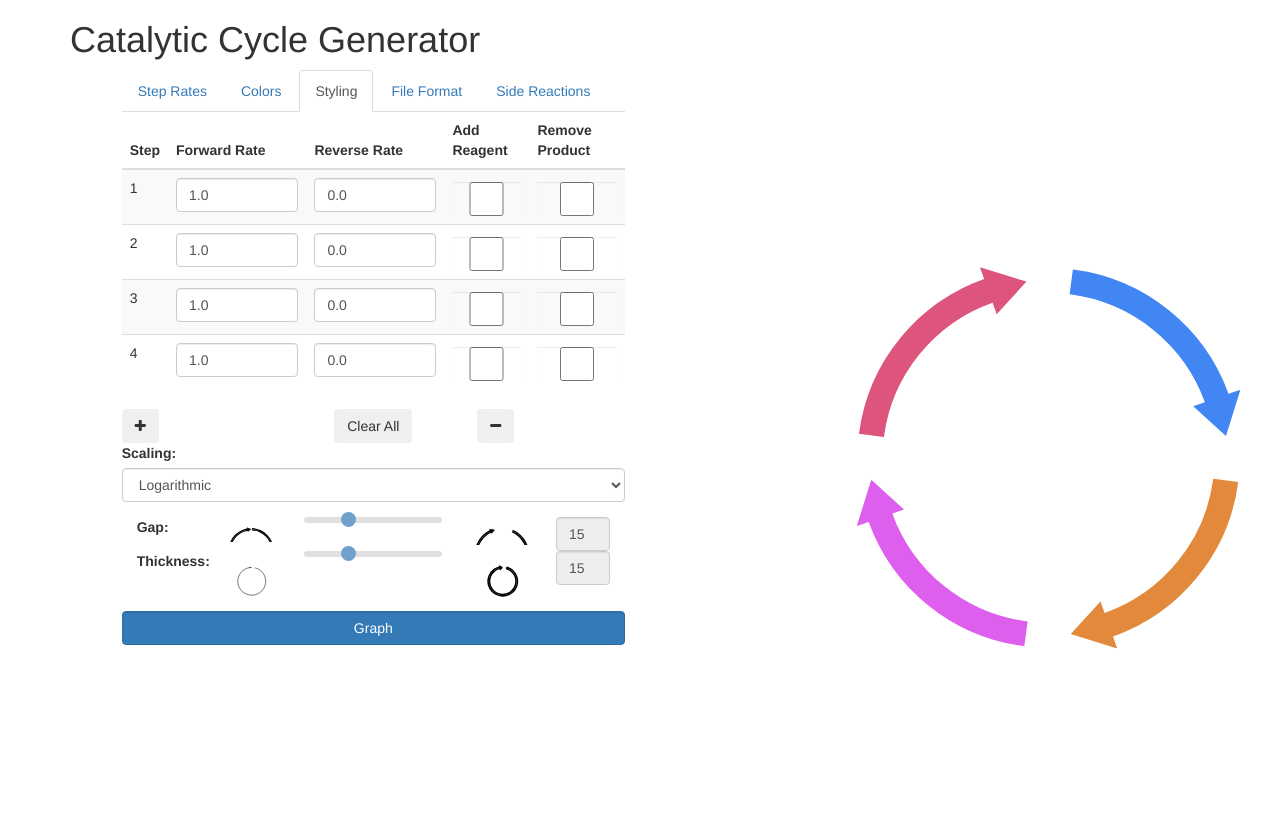
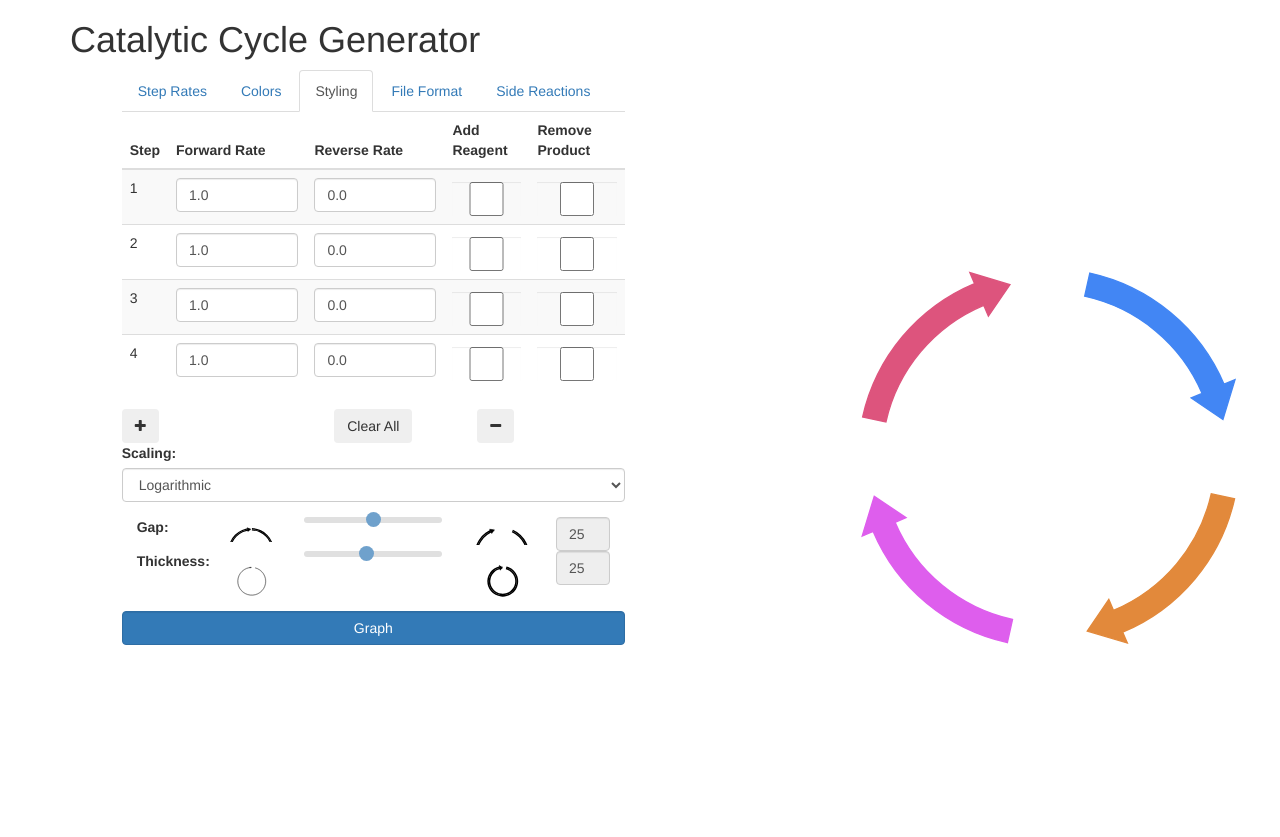
Before and after one commit to brettrhenderson/Catacycle_Web, a Flask app: page /graphs in a window 1280 px wide, after a click on "Styling". Shown: the top 837 px of the page. Run offline with Flask 2, Linux system fonts and the light colour scheme; some libraries are stand-ins or nearby versions.

Commit message:
Made sliders for gap and thickness start in middle and made sure swoops can occur on every arrow

```diff
--- a/app/form.py
+++ b/app/form.py
@@ -9,9 +9,9 @@ class RatesForm(FlaskForm):
     MAX_ROWS = 10
 
     # Styling tab
-    gap = IntegerField('gap', default=15)
-    thickness = IntegerField('thickness', default=15)
-    scale_type = StringField('scale_type', default="Linear")
+    gap = IntegerField('gap', default=25)
+    thickness = IntegerField('thickness', default=25)
+    scale_type = StringField('scale_type', default="Logarithmic")
 
     # Step Rates tab
     f_rate1 = FloatField('f_rate1', validators=[DataRequired()], default=1.0)
@@ -98,7 +98,7 @@ class RatesForm(FlaskForm):
     submit = SubmitField('Graph')
 
     def num_rows(self):
-        for i in range(1, self.MAX_ROWS):
+        for i in range(1, self.MAX_ROWS+1):
             frate = getattr(self, 'f_rate{}'.format(i)).data
             if frate and frate > 0.0:
                 rows = i
@@ -127,7 +127,7 @@ class RatesForm(FlaskForm):
                 'r_color_straight': self.r_color_straight.data,
                 'gap': self.gap.data,
                 'thickness': self.thickness.data,
-                'multiplier': float(self.thickness.data)/15.0,
+                'multiplier': float(self.thickness.data)/25.0,
                 'scale_type': self.scale_type.data,
                 'f_format': self.f_format.data}
 
@@ -158,7 +158,7 @@ class RatesForm(FlaskForm):
                 'r_color_straight': self.r_color_straight.default,
                 'gap': self.gap.default,
                 'thickness': self.thickness.default,
-                'multiplier': float(self.thickness.default)/15.0,
+                'multiplier': float(self.thickness.default)/25.0,
                 'scale_type': self.scale_type.default,
                 'num_steps': 4,
                 'f_format': '.svg'}
--- a/app/routes.py
+++ b/app/routes.py
@@ -5,7 +5,7 @@ from app import app
 import logging
 
 log = logging.getLogger(__name__)
-# log.setLevel(logging.DEBUG)
+log.setLevel(logging.DEBUG)
 
 @app.route('/', methods=['GET', 'POST'])
 @app.route('/index', methods=['GET', 'POST'])
@@ -21,7 +21,6 @@ def graphs():
         #log.debug('gap: {}'.format(data['gap']))
         #log.debug('scale type: {}'.format(data['scale_type']))
         #log.debug('thickness: {}'.format(data['thickness']))
-        log.debug(data)
         return jsonify(data=[draw(data), draw_straight(data)])
 
     # log.debug('gap: {}'.format(data['gap']))
--- a/app/static/js/graphs.js
+++ b/app/static/js/graphs.js
@@ -145,82 +145,16 @@ function addrow(rows) {
 
             newcolorRow.append(ccols);
             $("table.color-list").append(newcolorRow);
-            var prefixes = ['r', 'f'];
-            var i = counter;
-            for (prefix in prefixes) {
-                if (prefixes[prefix] == 'f') {
-                    $('#' + prefixes[prefix] + '_color-picker-component' + counter).colorpicker({
-                        autoInputFallback: false,
-                        popover: { placement: 'right' },
-                        format: 'hex',
-                        extensions: [
-                            {
-                                name: 'swatches', // extension name to load
-                                options: { // extension options
-                                    colors: {
-                                        'black': '#000000',
-                                        'gray': 'gray',
-                                        'red': 'red',
-                                        'blue': 'blue',
-                                        'defaultf1': '#4286f4',
-                                        'defaultf2': '#e2893b',
-                                        'defaultf3': '#de5eed',
-                                        'defaultf4': '#dd547d',
-                                        'defaultr1': '#82abed',
-                                        'defaultr2': '#efb683',
-                                        'defaultr3': '#edb2f4',
-                                        'defaultr4': '#ef92ae',
-                                    },
-                                    namesAsValues: false
-                                }
-                            }
-                        ]
-                    })
-                    .on('change', function (e) {
-
-                        $('#r_color-picker-component' + i)
-                        .colorpicker('setValue', e.color.api('lighten', '0.50').api('fade', '0.4').toHexString());
-                         // .colorpicker('setValue', e.color.api('lighten', '0.50').api('fade', '0.4').api('desaturate', '0.0').toHexString());
-                    });
-                }
-                else {
-                    $('#' + prefixes[prefix] + '_color-picker-component' + counter).colorpicker({
-                        autoInputFallback: false,
-                        popover: { placement: 'right' },
-                        format: 'hex',
-                        extensions: [
-                            {
-                                name: 'swatches', // extension name to load
-                                options: { // extension options
-                                    colors: {
-                                        'black': '#000000',
-                                        'gray': 'gray',
-                                        'red': 'red',
-                                        'blue': 'blue',
-                                        'defaultf1': '#4286f4',
-                                        'defaultf2': '#e2893b',
-                                        'defaultf3': '#de5eed',
-                                        'defaultf4': '#dd547d',
-                                        'defaultr1': '#82abed',
-                                        'defaultr2': '#efb683',
-                                        'defaultr3': '#edb2f4',
-                                        'defaultr4': '#ef92ae',
-                                    },
-                                    namesAsValues: false
-                                }
-                            }
-                        ]
-                    });
-                }
-            }
+            add_colorpicker('#f_color-picker-component' + counter, true, '#r_color-picker-component' + counter);
+            add_colorpicker('#r_color-picker-component' + counter, false, 'none');
 
             var newRow = $('<tr id="row' + counter + '">');
             var cols = "";
             cols += '<td>' + counter + '</td>';
             cols += '<td><input type="text" id="f_rate' + counter + '" class="form-control rate" name="f_rate' + counter + '" value="1.0"/></td>';
             cols += '<td><input type="text" id="r_rate' + counter + '" class="form-control rate" name="r_rate' + counter + '" value="0.0"/></td>';
-            cols += '<td><input id="is_incoming' + counter + '" class="form-control" type="checkbox"</td>'
-            cols += '<td><input id="is_outgoing' + counter + '" class="form-control" type="checkbox"</td>'
+            cols += '<td><input id="is_incoming' + counter + '" name="is_incoming' + counter + '" class="form-control" type="checkbox"</td>'
+            cols += '<td><input id="is_outgoing' + counter + '" name="is_outgoing' + counter + '" class="form-control" type="checkbox"</td>'
 
             newRow.append(cols);
             $("table.rates-list").append(newRow);
--- a/app/templates/graphs.html
+++ b/app/templates/graphs.html
@@ -202,7 +202,7 @@
                                              srcset="{{url_for('.static', filename='images/Thickness_small.svg')}}" width="60" height="60">
                                         </span>
                                         <div class="pt-3 col-sm-4">
-                                            <input id="thickness" name="thickness" class="form-control-range slider" type="range" min="0"
+                                            <input id="thickness" name="thickness" class="form-control-range slider" type="range" min="5"
                                                    max="50" step="1" value="{{ form_values['thickness'] }}">
                                         </div>
                                         <span class="col-sm-2">
```
